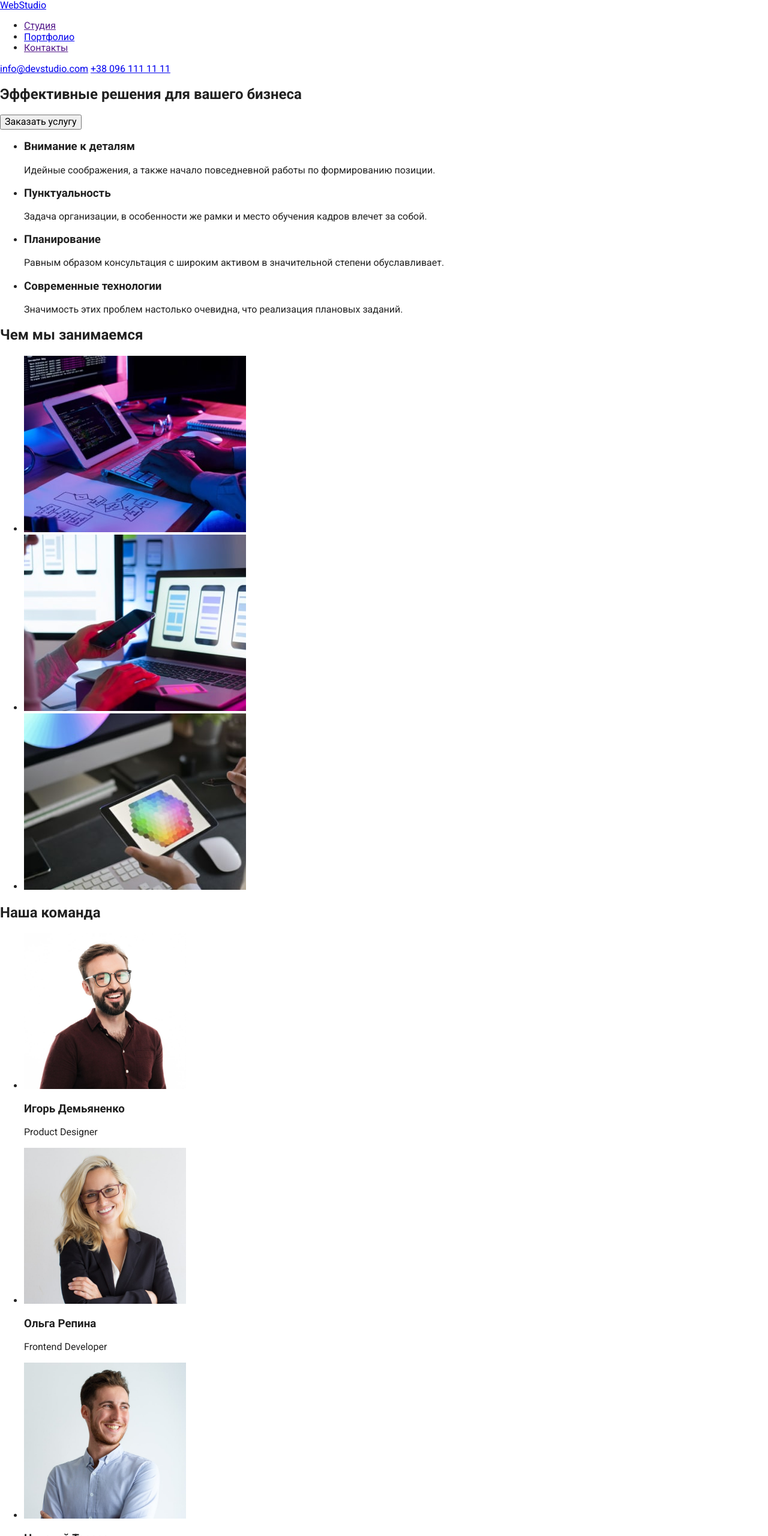
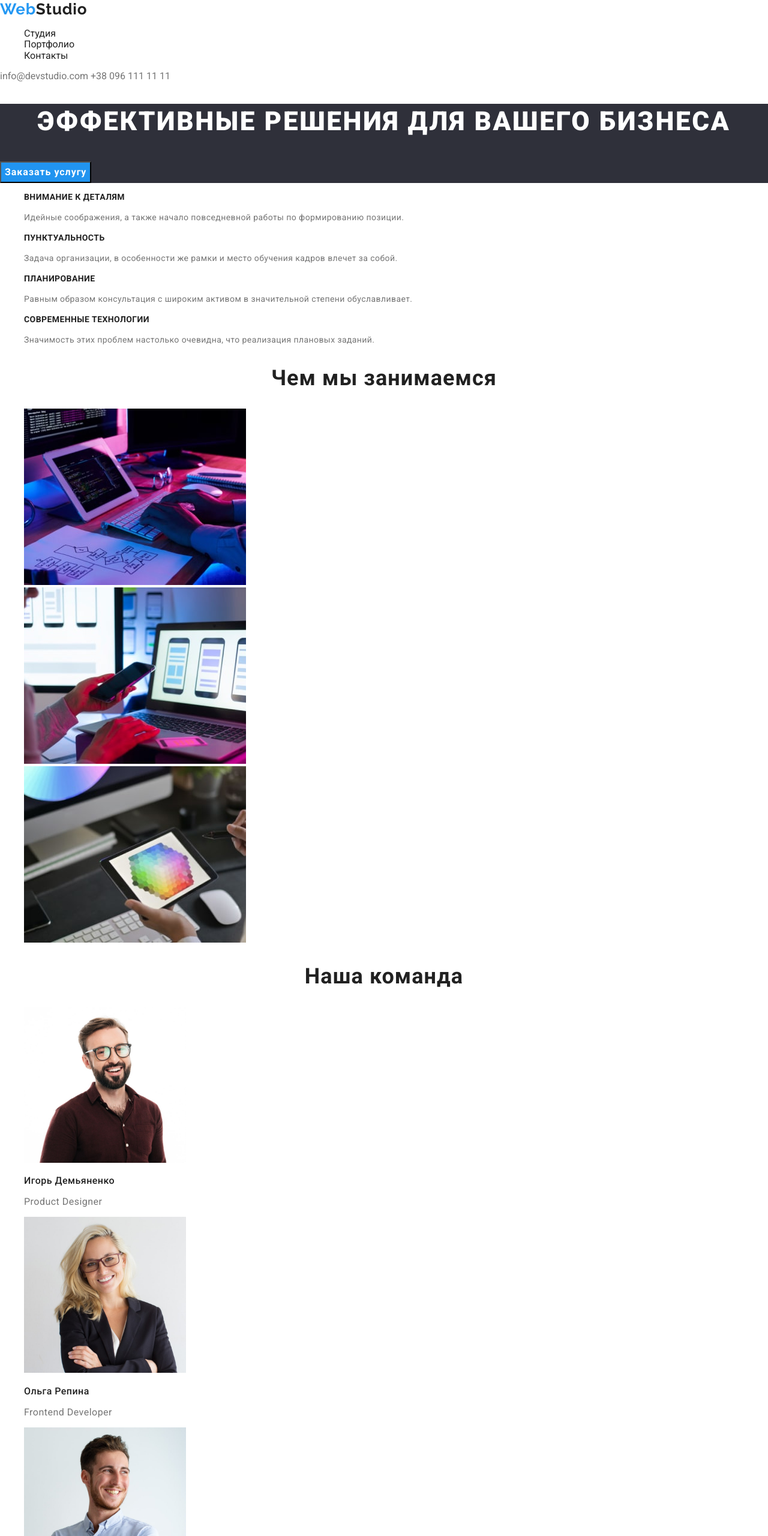
Before and after one commit to vadym-loik/goit-markup-hw-02, a plain HTML site: page index.html in a window 1280 px wide. Shown: the top 2560 px of the page at 60% size. Drawn offline with nearby package versions, Linux system fonts and the light colour scheme.

Commit message:
Update index.html

```diff
--- a/index.html
+++ b/index.html
@@ -14,100 +14,101 @@
 <body>
 
     <!-- HEADER -->
-    <header>
-        <nav>
-        <a href="/" lang="en">WebStudio</a>
-        <ul>
-            <li><a href="">Студия</a></li>
-            <li><a href="./portfolio.html">Портфолио</a></li>
-            <li><a href="">Контакты</a></li>
+    <header class="header">
+        <nav class="header-nav">
+        <a href="/" lang="en" class="logo"><span class="span-logo">Web</span>Studio</a>
+        <ul class="header-list list">
+            <li class="header-item"><a class="header-link link" href="">Студия</a></li>
+            <li class="header-item"><a class="header-link link" href="./portfolio.html">Портфолио</a></li>
+            <li class="header-item"><a class="header-link link" href="">Контакты</a></li>
         </ul>
         </nav>
-        <div>
-            <a href="mailto:info@devstudio.com">info@devstudio.com</a>
-            <a href="tel:+380961111111">+38 096 111 11 11</a>
+        <div class="header-div">
+            <a class="header-mail link" href="mailto:info@devstudio.com">info@devstudio.com</a>
+            <a class="header-tel link" href="tel:+380961111111">+38 096 111 11 11</a>
         </div>
     </header>
 
     <!-- MAIN -->
     <main>
-<section>
-    <h1>Эффективные решения для вашего бизнеса</h1>
-    <button>Заказать услугу</button>
+<section class="hero">
+    <h1 class="hero-heading heading">Эффективные решения для вашего бизнеса</h1>
+    <button class="hero-btn" type="button">Заказать услугу</button>
 </section>
 
-<section>
+<section class="first-section">
     <h2 hidden>Скрытый заголовок</h2>
-    <ul>
-        <li>
-            <h3>Внимание к деталям</h3>
-            <p>Идейные соображения, а также начало повседневной работы по формированию позиции.</p>
+    <ul class="first-section-list list">
+        <li class="first-section-item">
+            <h3 class="first-section-heading">Внимание к деталям</h3>
+            <p class="first-section-paragraph">Идейные соображения, а также начало повседневной работы по формированию позиции.</p>
         </li>
-        <li>
-            <h3>Пунктуальность</h3>
-            <p>Задача организации, в особенности же рамки и место обучения кадров влечет за собой.</p>
+        <li class="first-section-item">
+            <h3 class="first-section-heading">Пунктуальность</h3>
+            <p class="first-section-paragraph">Задача организации, в особенности же рамки и место обучения кадров влечет за собой.</p>
         </li>
-        <li>
-            <h3>Планирование</h3>
-            <p>Равным образом консультация с широким активом в значительной степени обуславливает.</p>
+        <li class="first-section-item">
+            <h3 class="first-section-heading">Планирование</h3>
+            <p class="first-section-paragraph">Равным образом консультация с широким активом в значительной степени обуславливает.</p>
         </li>
-        <li>
-            <h3>Современные технологии</h3>
-            <p>Значимость этих проблем настолько очевидна, что реализация плановых заданий.</p>
+        <li class="first-section-item">
+            <h3 class="first-section-heading">Современные технологии</h3>
+            <p class="first-section-paragraph">Значимость этих проблем настолько очевидна, что реализация плановых заданий.</p>
         </li>
     </ul>
 </section>
 
-<section>
-    <h2>Чем мы занимаемся</h2>
-    <ul>
-        <li>
+<section class="second-section">
+    <h2 class="second-section-heading heading">Чем мы занимаемся</h2>
+    <ul class="second-section-list list">
+        <li class="second-section-item">
             <img src="./images/photos/box1.jpg" alt="руки програмиста клавиатура и планшет" width="370" height="294">
         </li>
-        <li>
+        <li class="second-section-item">
             <img src="./images/photos/box2.jpg" alt="руки дизайнера ноутбук и телефон в одной руке" width="370" height="294">
         </li>
-        <li>
+        <li class="second-section-item">
             <img src="./images/photos/box3.jpg" alt="планшет в руках" width="370" height="294">
         </li>
     </ul>
 </section>
 
-<section>
-        <h2>Наша команда</h2>
-        <ul>
-            <li>
+<section class="team">
+        <h2 class="team-heading heading">Наша команда</h2>
+        <ul class="team-list list">
+            <li class="team-item">
                 <img src="./images/team-photos/img1.jpg" alt="фото сотрудника" width="270" height="260">
-                <h3>Игорь Демьяненко</h3>
-                <p lang="en">Product Designer</p>
+                <h3 class="team-item-heading">Игорь Демьяненко</h3>
+                <p class="team-item-paragraph" lang="en">Product Designer</p>
             </li>
-            <li>
+            <li class="team-item">
                 <img src="./images/team-photos/img2.jpg" alt="фото сотрудника" width="270" height="260">
-                <h3>Ольга Репина</h3>
-                <p lang="en">Frontend Developer</p>
+                <h3 class="team-item-heading">Ольга Репина</h3>
+                <p class="team-item-paragraph" lang="en">Frontend Developer</p>
             </li>
-            <li>
+            <li class="team-item">
                 <img src="./images/team-photos/img3.jpg" alt="фото сотрудника" width="270" height="260">
-                <h3>Николай Тарасов</h3>
-                <p lang="en">Marketing</p>
+                <h3 class="team-item-heading">Николай Тарасов</h3>
+                <p class="team-item-paragraph" lang="en">Marketing</p>
             </li>
-            <li>
+            <li class="team-item">
                 <img src="./images/team-photos/img4.jpg" alt="фото сотрудника" width="270" height="260">
-                <h3>Михаил Ермаков</h3>
-                <p lang="en">UI Designer</p>
+                <h3 class="team-item-heading">Михаил Ермаков</h3>
+                <p class="team-item-paragraph" lang="en">UI Designer</p>
             </li>
         </ul>
     </section>
 </main>
 
 <!-- FOOTER -->
-    <footer>
-        <a href="/" lang="en">WebStudio</a>
-        <address>г. Киев, пр-т Леси Украинки, 26</address>
-        <div>
-            <a href="mailto:info@devstudio.com">info@devstudio.com</a>
-            <a href="tel:+380961111111">+38 096 111 11 11</a>
-        </div>
-    </footer>
+<footer class="footer">
+    <a href="/" lang="en" class="footer-logo logo"><span class="span-logo">Web</span>Studio</a>
+    <address class="footer-address">г. Киев, пр-т Леси Украинки, 26</address>
+    <div class="footer-div">
+        <a class="footer-mail link" href="mailto:info@devstudio.com">info@devstudio.com</a>
+        <a class="footer-tel link" href="tel:+380961111111">+38 096 111 11 11</a>
+    </div>
+</footer>
+
 </body>
 </html>
```
